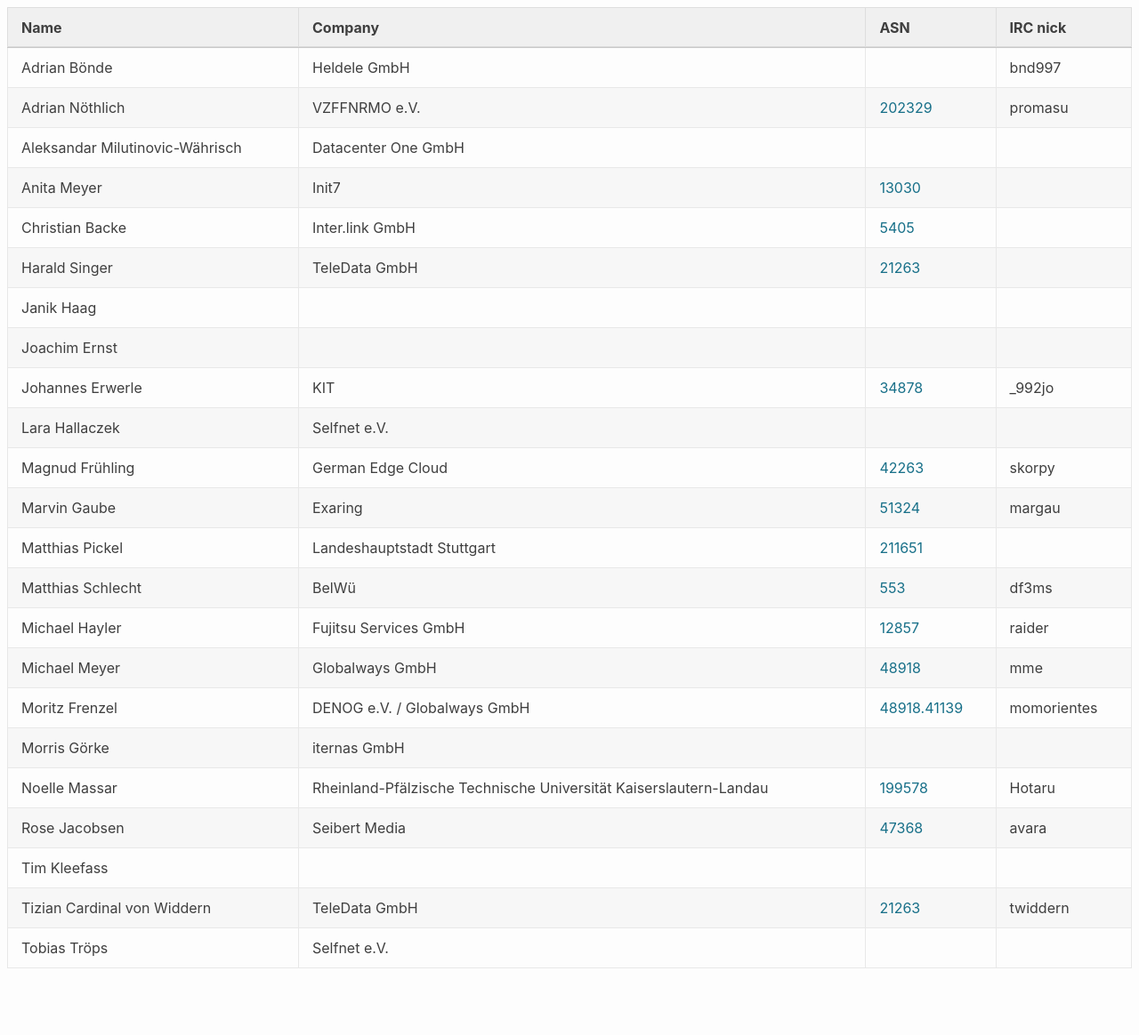
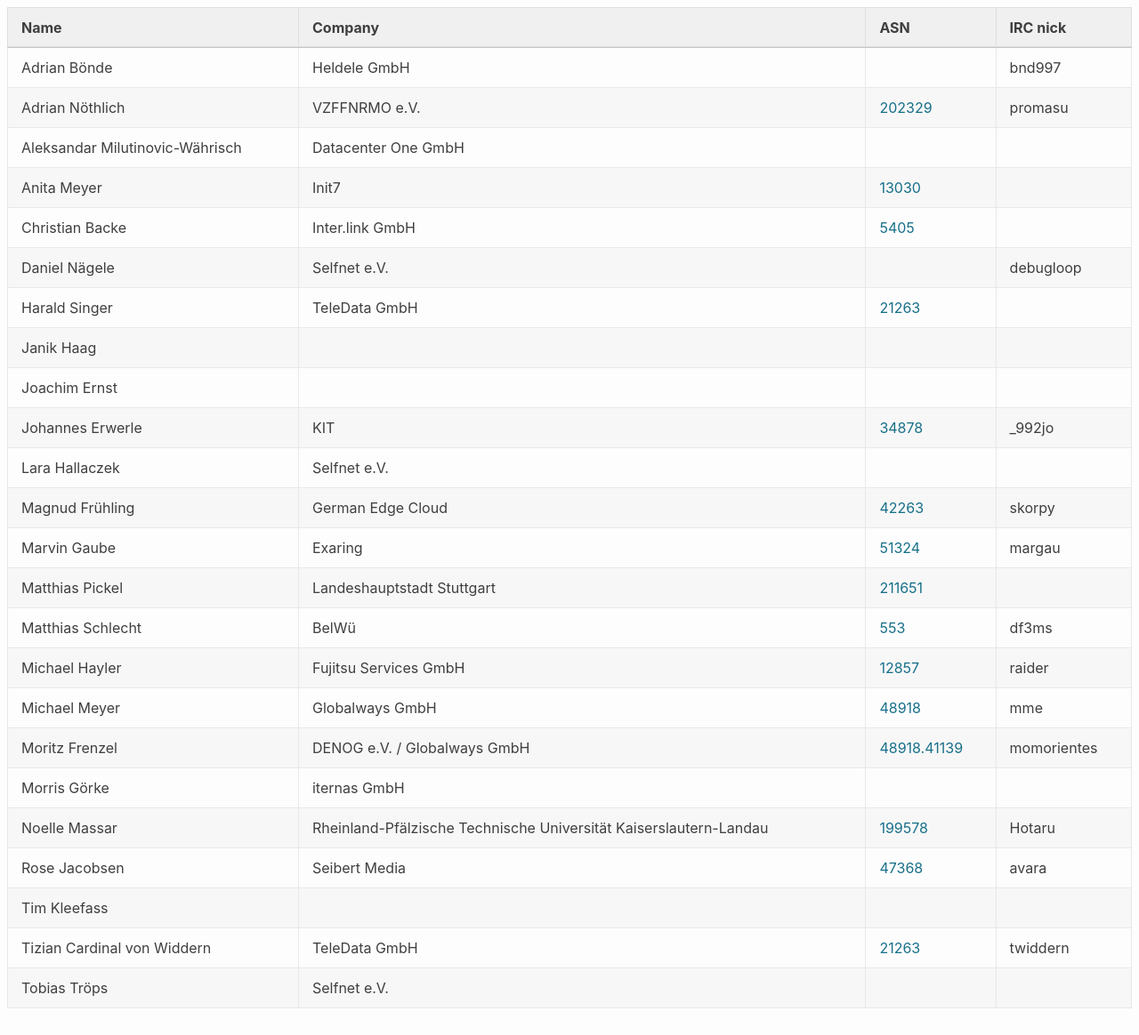
Before and after one commit to denog/pretix-attendeelist, a Jekyll site: the page built from meetup2023_03/index.markdown, in a window 1280 px wide and 1164 px high. Shown: the whole window at 89% size. Built offline with Jekyll 4.4.1, drawn with Linux system fonts in a browser that asks for light colours.

Commit message:
Latest data: Sat Apr  8 22:47:46 UTC 2023

```diff
--- a/_data/attendees_denog_meetup_2023_03.json
+++ b/_data/attendees_denog_meetup_2023_03.json
@@ -28,6 +28,12 @@
     "company": "Inter.link GmbH",
     "irc": null,
     "asn": "5405"
+  },
+  {
+    "name": "Daniel Nägele",
+    "company": "Selfnet e.V.",
+    "irc": "debugloop",
+    "asn": null
   },
   {
     "name": "Harald Singer",
```
